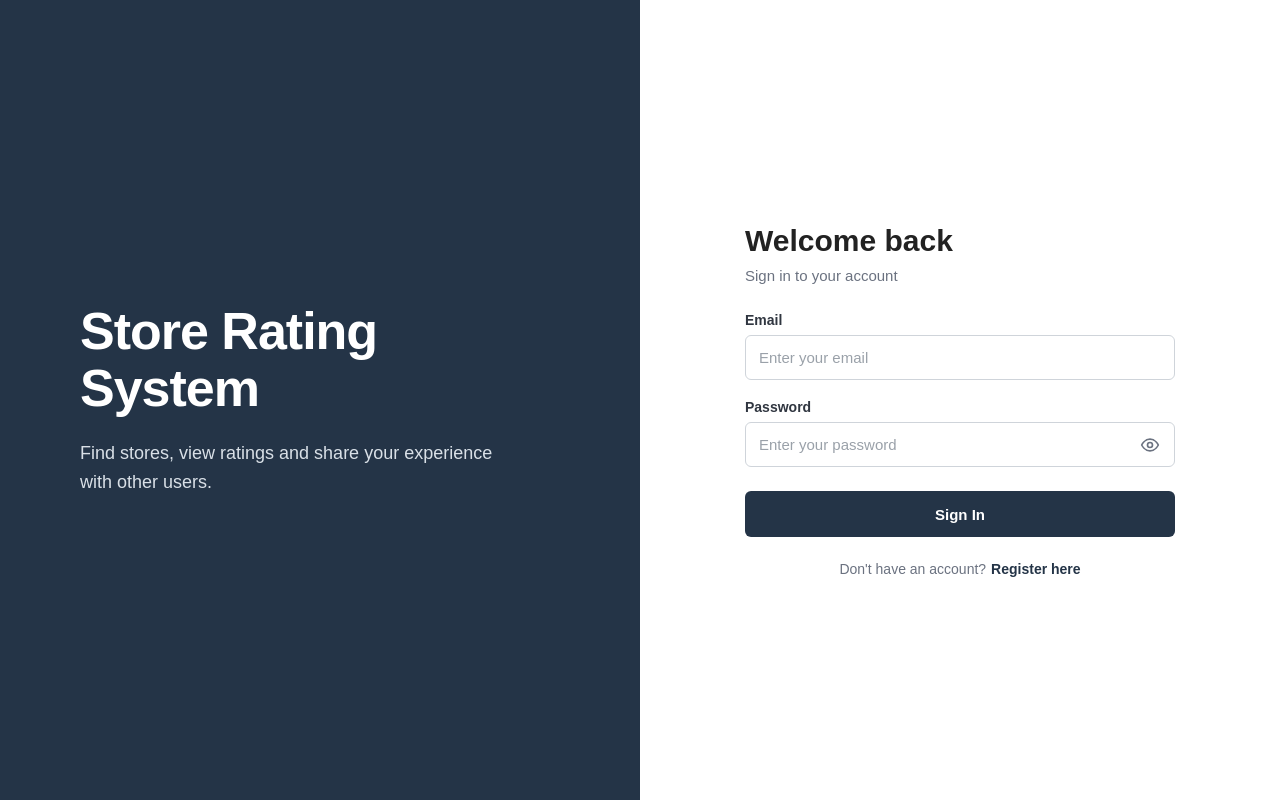
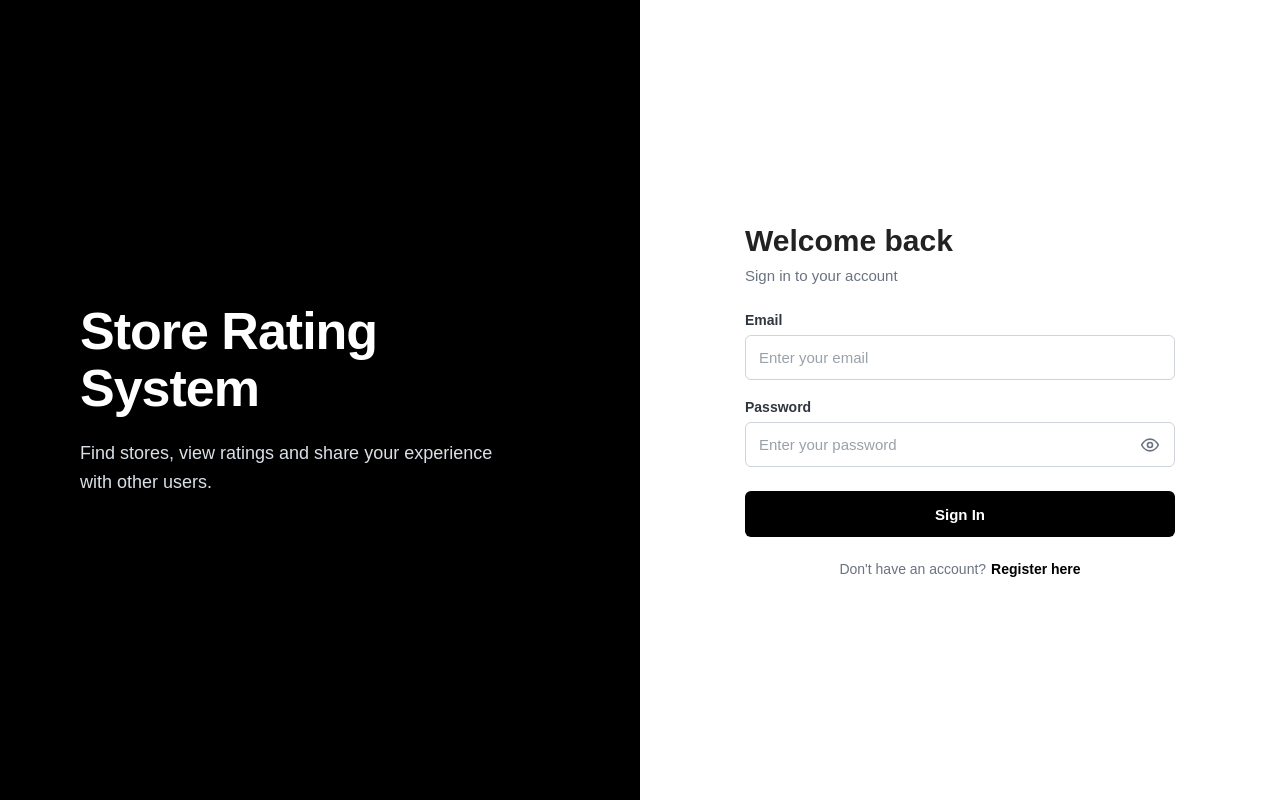
Before and after one commit to vrusha-patil/PWA_Demo, a React app in the folder frontend/: page /login in a window 1280 px wide. Built offline with nearby package versions, Linux system fonts and the light colour scheme; the HTML template or start-up script is replaced by a standard one.

Commit message:
Final Frontend Touchup

```diff
--- a/frontend/src/index.css
+++ b/frontend/src/index.css
@@ -27,10 +27,6 @@ textarea {
 }
 
 
-/* =========================================
-   AUTH PAGE
-========================================= */
-
 .auth-page {
     min-height: 100vh;
 
@@ -48,7 +44,7 @@ textarea {
     width: 50%;
     min-height: 100vh;
 
-    background: #243447;
+    background: #000000;
 
     display: flex;
     align-items: center;
@@ -188,7 +184,7 @@ textarea {
 
 .form-group input:focus,
 .form-group textarea:focus {
-    border-color: #243447;
+    border-color: #000000;
 }
 
 .form-group input::placeholder,
@@ -223,7 +219,7 @@ textarea {
     border: none;
     border-radius: 6px;
 
-    background: #243447;
+    background: #000000;
     color: #ffffff;
 
     font-size: 15px;
@@ -306,7 +302,7 @@ textarea {
 }
 
 .auth-footer a {
-    color: #243447;
+    color: #000000;
 
     font-weight: 600;
 
```
